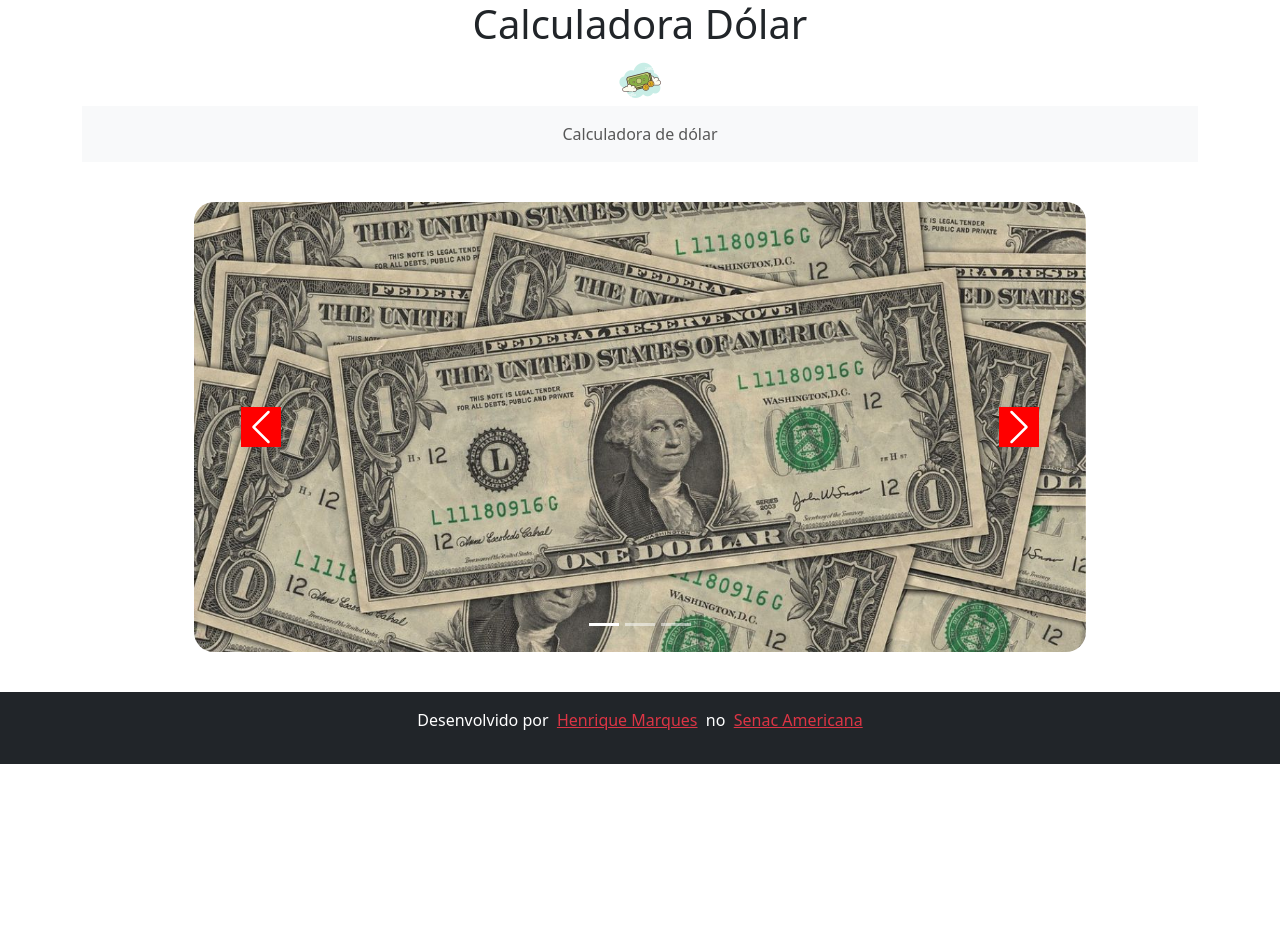
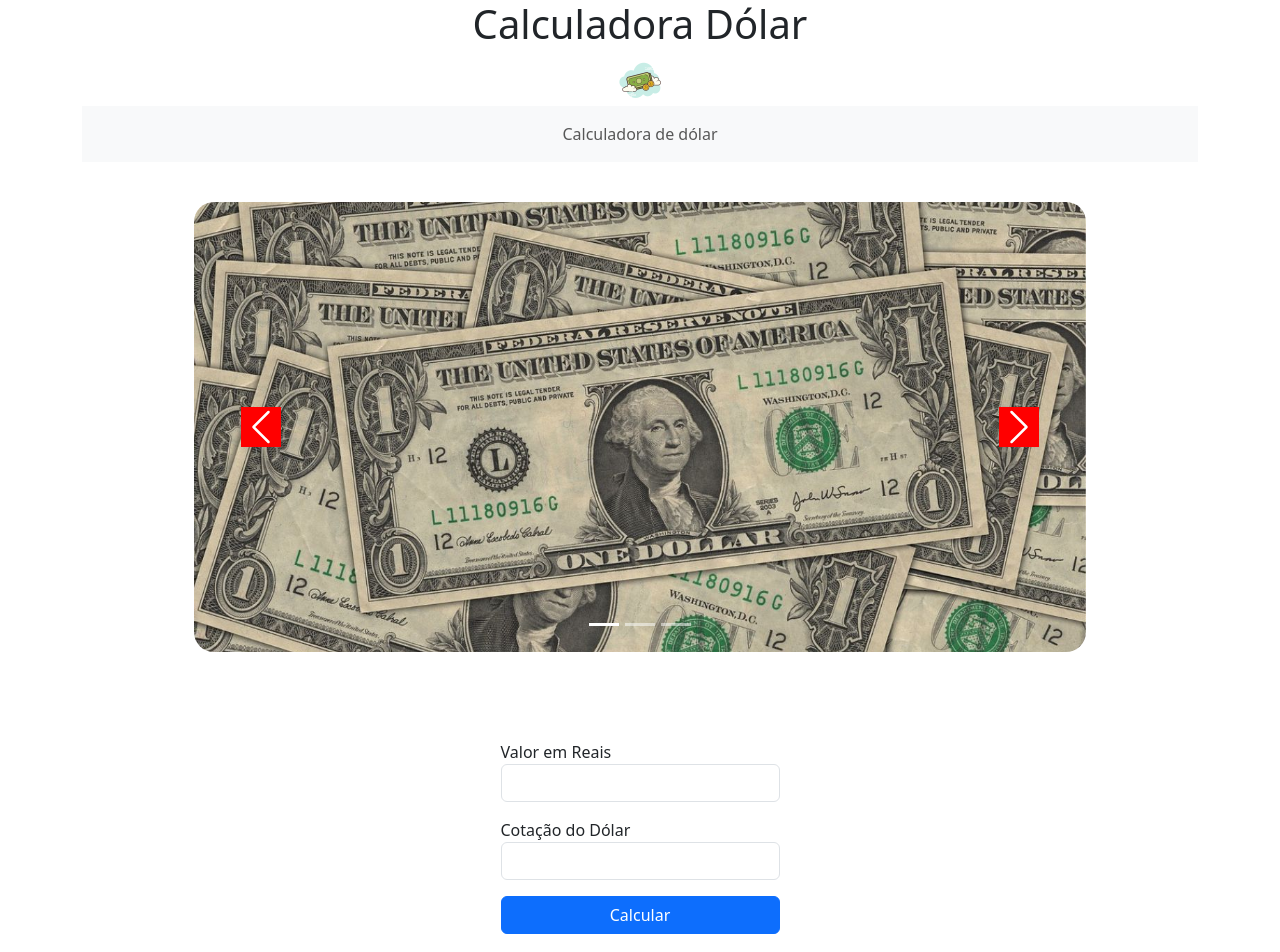
Before and after one commit to Henrincode/aula-react-dolar, a React (Vite) app: page / in a window 1280 px wide. Shown: the top 952 px of the page. Before the commit the page ends 800 px from the top, so only its background shows below. Built offline with nearby package versions, Linux system fonts and the light colour scheme.

Commit message:
feat: criando component CalcDollar

```diff
--- a/src/App.jsx
+++ b/src/App.jsx
@@ -5,7 +5,8 @@
 import Titulo from "./components/Titulo";
 import Rodape from "./components/Rodape";
 import Menu from "./components/Menu";
-import Baner from './components/Baner'
+import Baner from "./components/Baner";
+import CalcDollar from "./components/CalcDollar";
 
 function App() {
   const [count, setCount] = useState(0);
@@ -16,6 +17,7 @@
         <Titulo />
         <Menu />
         <Baner />
+        <CalcDollar />
       </div>
       <Rodape />
     </>
--- a/src/components/Baner/Baner.module.scss
+++ b/src/components/Baner/Baner.module.scss
@@ -17,5 +17,4 @@
 .icone {
   background-color: red;
   padding: 20px;
-
 }
--- /dev/null
+++ b/src/components/CalcDollar/index.jsx
@@ -0,0 +1,17 @@
+import styles from "./CalcDollar.module.scss";
+
+export default function CalcDollar() {
+  return (
+    <form className="w-25 m-auto pt-5 pb-5">
+      <div className="form-group mb-3">
+        <label htmlFor="reais">Valor em Reais</label>
+        <input type="text" className="form-control" id="reais" />
+      </div>
+      <div className="form-grup mb-3">
+        <label htmlFor="cotacao">Cotação do Dólar</label>
+        <input type="text" className="form-control" id="cotacao" />
+      </div>
+      <button className="btn btn-primary w-100">Calcular</button>
+    </form>
+  );
+}
```
Also changed, not shown: src/components/CalcDollar/CalcDollar.module.scss (added). Lines whose indentation alone changed are shown as unchanged.
